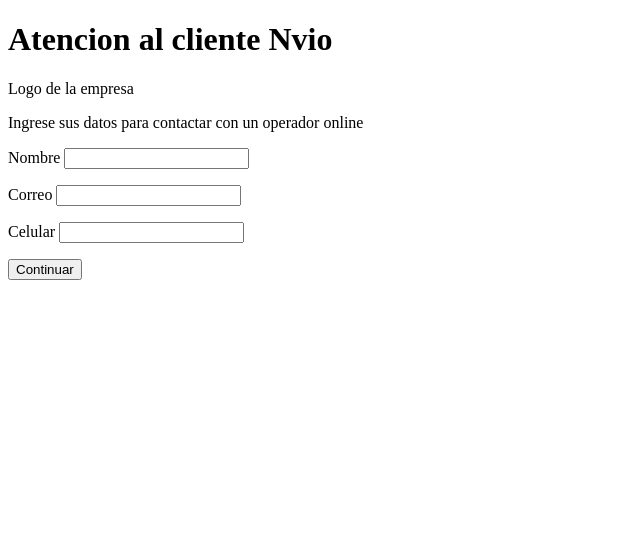
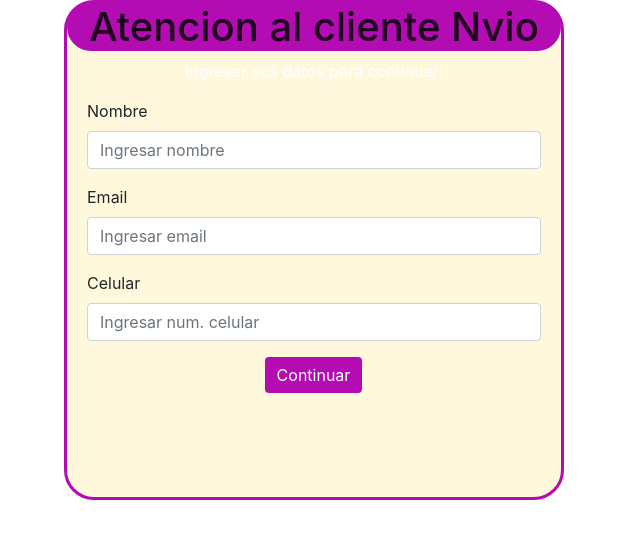
Before and after one commit to Fabio244000/ImplementacionsChannelsDjango, a Django app: page /abrir/ in a window 1280 px wide. Shown: the top 539 px of the page, without its empty margins (0-640 px from the left). Run offline with Django 3.2, Linux system fonts and the light colour scheme.

Commit message:
agregando estilos a los templates

```diff
--- a/chatapp/templates/abrirConexion.html
+++ b/chatapp/templates/abrirConexion.html
@@ -1,27 +1,42 @@
+{% load static %}
 <!DOCTYPE html>
-<html lang="en">
+<html lang="es">
 <head>
     <meta charset="UTF-8">
     <meta http-equiv="X-UA-Compatible" content="IE=edge">
     <meta name="viewport" content="width=device-width, initial-scale=1.0">
     <title>Abrir coneccion</title>
+
+    <link rel="stylesheet" href="https://cdn.jsdelivr.net/npm/bootstrap@4.6.0/dist/css/bootstrap.min.css">
+    <link rel="stylesheet" href="{% static '/abrirC.css' %}">
+
+    <link rel="preconnect" href="https://fonts.gstatic.com">
+    <link href="https://fonts.googleapis.com/css2?family=Roboto:wght@500&display=swap" rel="stylesheet">
+
+
+
+
+
 </head>
 <body>
-    <head>
-        <h1>Atencion al cliente Nvio</h1>
-        <p>Logo de la empresa</p>
-    </head>
-    <body>
-        <p>Ingrese sus datos para contactar con un operador online</p>
-        <form action="POST">
-            Nombre <input type="text" name="nombre_usuario" value="" required>
-            <p></p>
-            Correo <input type="email" name="correo_usuario" value="" required>
-            <p></p>
-            Celular <input type="number" name="cel_usuario" value="">
-            <p></p>
-            <input type="submit" name="enviar" value="Continuar">
+    <div class="forma">
+        <form action="" method="POST"">
+            <h1 style="color: rgba(0, 0, 0, 0.835);">Atencion al cliente Nvio</h1>
+            <p>Ingresar sus datos para continuar: </p>
+            <div class="form-group">
+                <label for="exampleInputEmail1">Nombre</label>
+                <input type="text" class="form-control" id="nombre_usuario"  placeholder="Ingresar nombre">
+            </div>
+            <div class="form-group">
+                <label for="exampleInputEmail1">Email</label>
+                <input type="email" class="form-control" id="email_usuario"  placeholder="Ingresar email">
+            </div>
+            <div class="form-group">
+                <label for="exampleInputEmail1">Celular</label>
+                <input type="text" class="form-control" id="celular_usuario"  placeholder="Ingresar num. celular">
+            </div>
+            <button type="submit" class="btn btn-primary" style="background-color: rgb(179, 12, 179); border: none;">Continuar</button>
         </form>
-    </body>
+    </div>
 </body>
 </html>
--- /dev/null
+++ b/chatapp/templates/static/abrirC.css
@@ -0,0 +1,32 @@
+.forma{
+
+    background: cornsilk;
+    margin-left: 5%;
+    width: 500px;
+    height: 500px;
+    border-radius: 30px;
+    border: rgb(179, 12, 179) solid;
+}
+h1{
+    text-align: center;
+    height: 100%;
+    border-radius:30px;
+    background-color: rgb(179, 12, 179);
+    color: white;
+
+
+}
+p{
+    text-align: center;
+    color: white;
+}
+button{
+    margin-left: 40%;
+}
+.form-group{
+    padding-left: 20px;
+    padding-right: 20px;
+}
+input{
+    box-shadow: rgb(179, 12, 179);
+}
--- a/chatserver/settings.py
+++ b/chatserver/settings.py
@@ -27,6 +27,9 @@
 DEBUG = True
 
 ALLOWED_HOSTS = []
+
+#AGRENADO DIRECTORIO DE RECURSOS
+STATICFILES_DIRS = ['/home/fabio/Documentos/Channel with Django/chatserver/chatapp/templates/static']
 
 
 # Application definition
```
Also changed, not shown: chatapp/templates/administrarConexion.html (+18 -4 lines), chatapp/templates/static/administrarC.css (added, +38 -0 lines).
